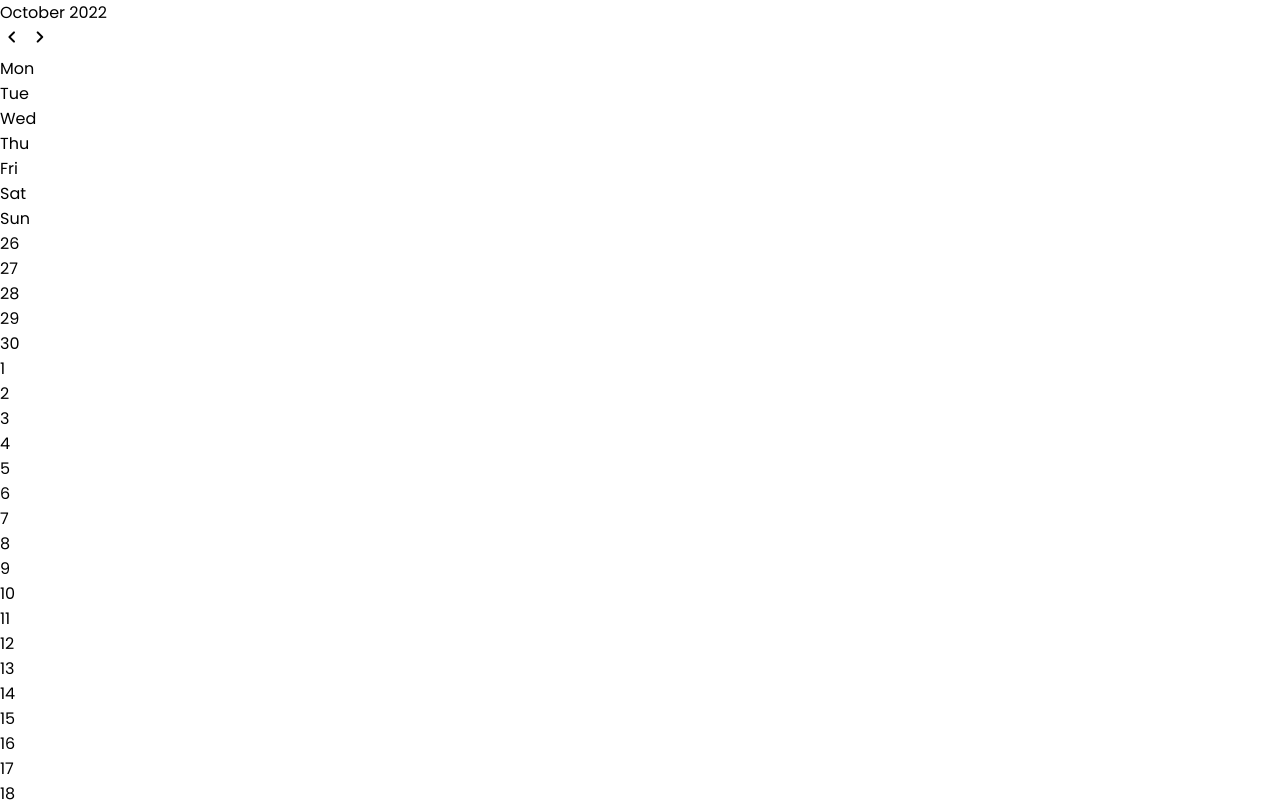
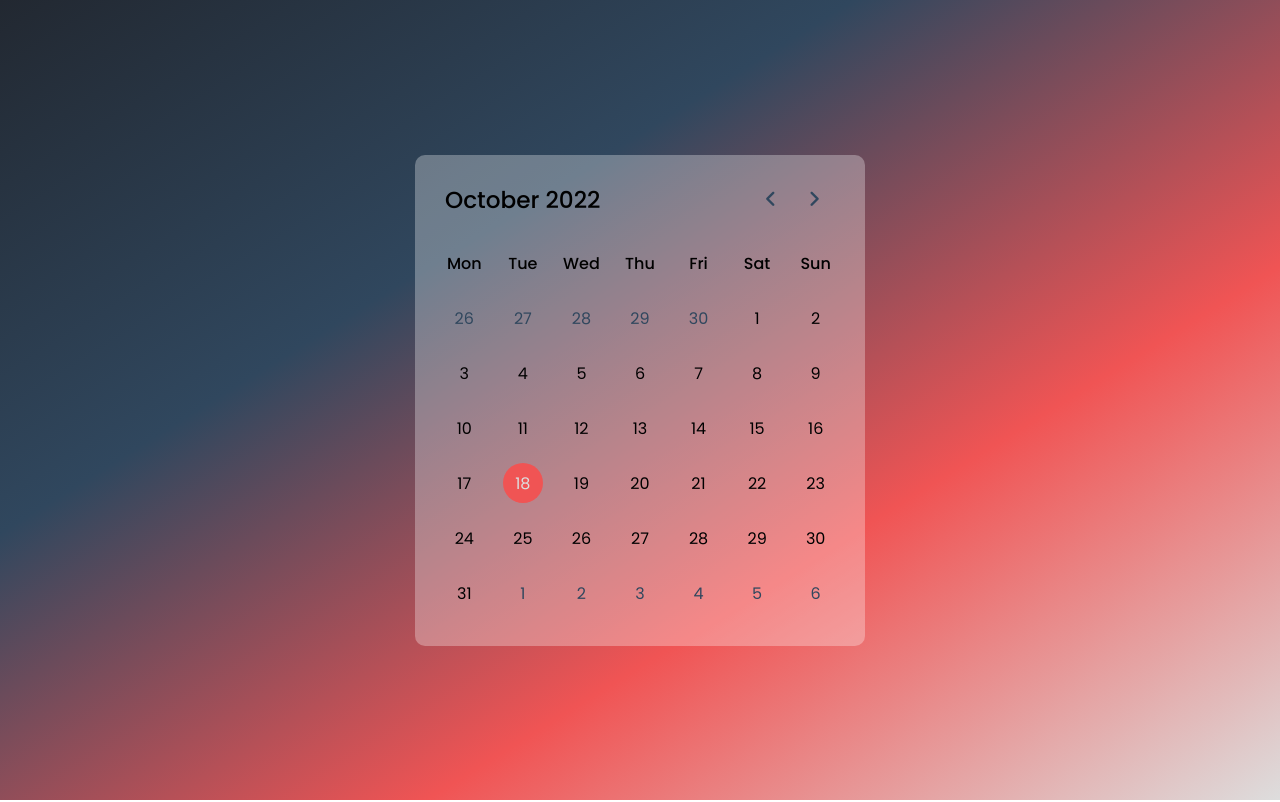
Before and after one commit to AidaB9837/calendar, a plain HTML site: page index.html in a window 1280 px wide. Shown: the top 802 px of the page. Drawn offline with nearby package versions, Linux system fonts and the light colour scheme.

Commit message:
feat: Add CSS Code

```diff
--- a/css/style.css
+++ b/css/style.css
@@ -17,3 +17,117 @@
   --bg-transparent: rgba(255, 255, 255, 0.3);
 }
 /* General Rules End */
+
+body {
+  display: flex;
+  align-items: center;
+  justify-content: center;
+  min-height: 100vh;
+  background: linear-gradient(
+    to bottom right,
+    var(--bg-black),
+    var(--bg-gray),
+    var(--bg-red),
+    var(--bg-white)
+  );
+}
+
+/* Calendar Container Start */
+.container {
+  width: 450px;
+  background: var(--bg-transparent);
+  border-radius: 10px;
+}
+/* Calendar Container End */
+
+/* Calendar Header Start */
+.container header {
+  display: flex;
+  align-items: center;
+  padding: 25px 30px 10px;
+  justify-content: space-between;
+}
+
+header .current-date {
+  font-size: 1.45rem;
+  font-weight: 500;
+}
+
+header .icons span {
+  height: 38px;
+  width: 38px;
+  color: var(--bg-gray);
+  font-size: 1.9rem;
+  margin: 0 1px;
+  cursor: pointer;
+  text-align: center;
+  line-height: 38px;
+  border-radius: 50%;
+}
+
+header .icons span:hover {
+  background: var(--bg-white);
+}
+
+/* Calendar Header End */
+
+/* Calendar Start */
+.calendar {
+  padding: 20px;
+}
+
+.calendar ul {
+  display: flex;
+  list-style: none;
+  flex-wrap: wrap;
+  text-align: center;
+}
+
+.calendar .days {
+  margin-bottom: 20px;
+}
+
+.calendar .weeks li {
+  font-weight: 500;
+}
+
+.calendar ul li {
+  position: relative;
+  width: calc(100% / 7);
+}
+
+.calendar .days li {
+  cursor: pointer;
+  margin-top: 30px;
+  z-index: 1;
+}
+
+.days li.inactive {
+  color: var(--bg-gray);
+}
+
+.days li.active {
+  color: var(--bg-white);
+}
+
+.calendar .days li::before {
+  position: absolute;
+  content: "";
+  height: 40px;
+  width: 40px;
+  top: 50%;
+  left: 50%;
+  border-radius: 50%;
+  transform: translate(-50%, -50%);
+  z-index: -1;
+}
+
+.days li:hover::before {
+  background: var(--bg-white);
+}
+
+.days li.active::before {
+  background: var(--bg-red);
+}
+
+/* Calendar End */
```
